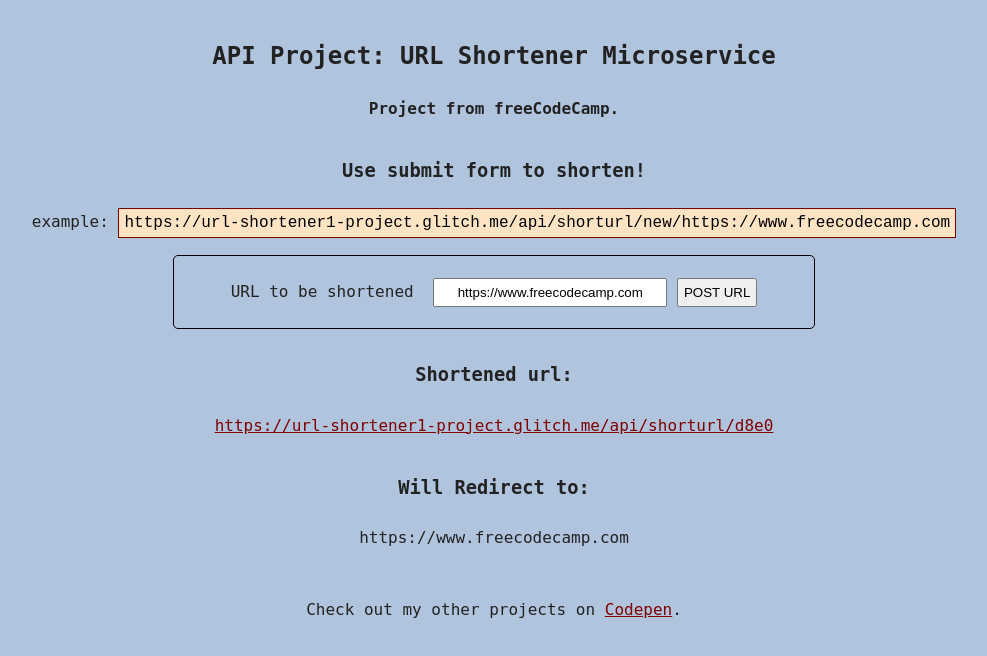
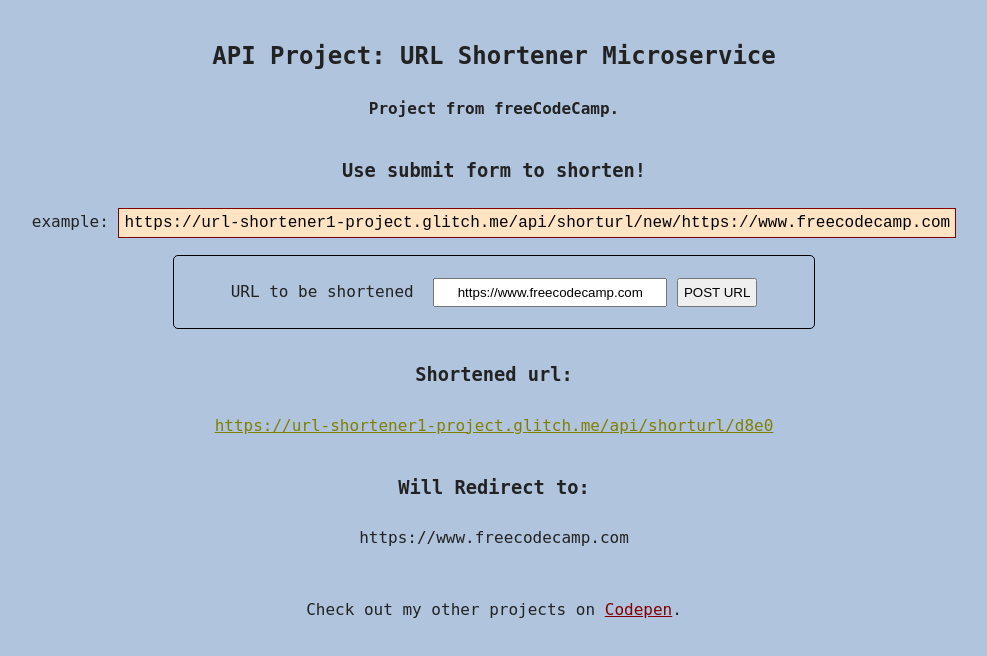
Before and after one commit to Waymans/URL-Shortener, a website: page views/index.html in a window 1280 px wide. In both pictures the pointer is over the link "https://url-shortener1-project.glitch.me/api/shorturl/d8e0". Shown: the whole page, without its empty margins (146-1133 px from the left). Drawn offline with Linux system fonts and the light colour scheme.

Commit message:
a:hover added

```diff
--- a/public/style.css
+++ b/public/style.css
@@ -1,5 +1,3 @@
-/****** Main Styling ******/
-
 body {
   font-family: 'Monospace', sans-serif;
   font-size: 16px;
@@ -37,6 +35,10 @@ a {
   color: maroon;
 }
 
+a:hover {
+  color: olive
+}
+
 form {
   border: solid 1px black;
   border-radius: 5px;
```
Lines whose indentation alone changed are shown as unchanged.
